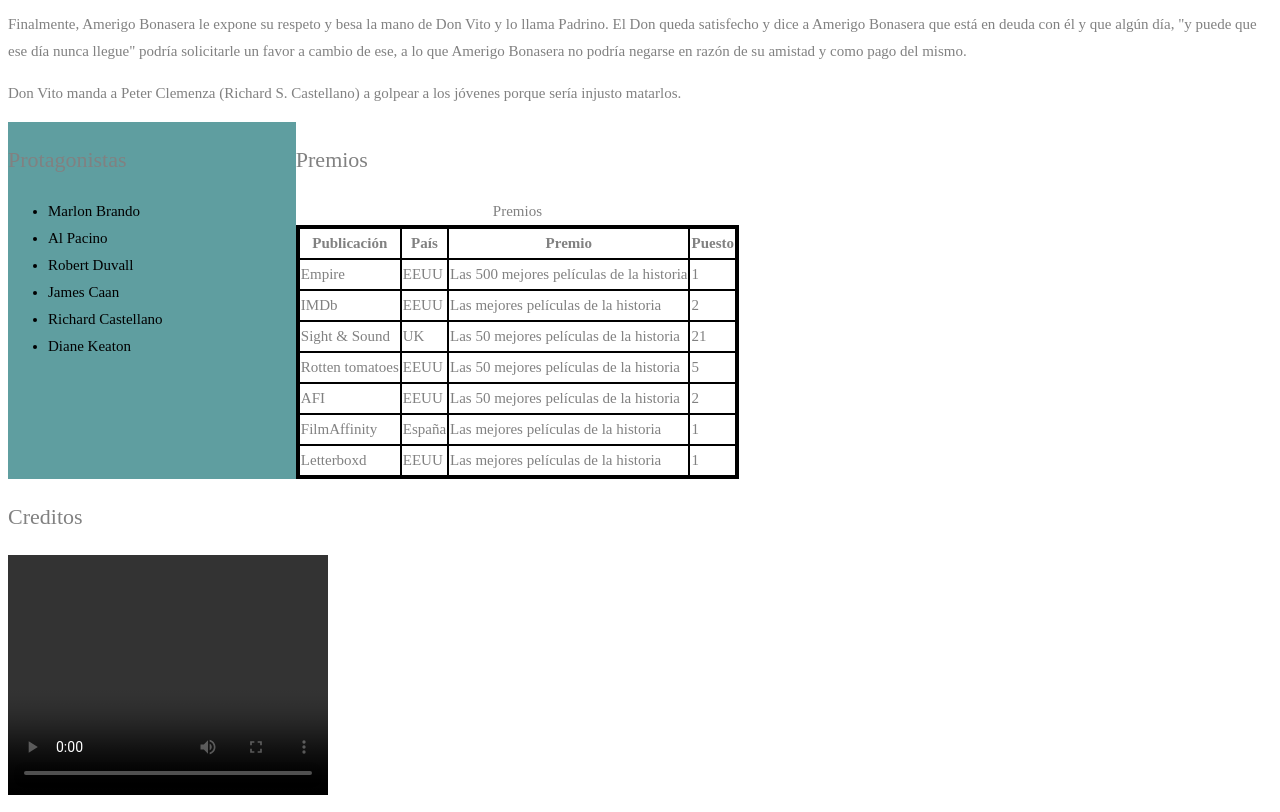
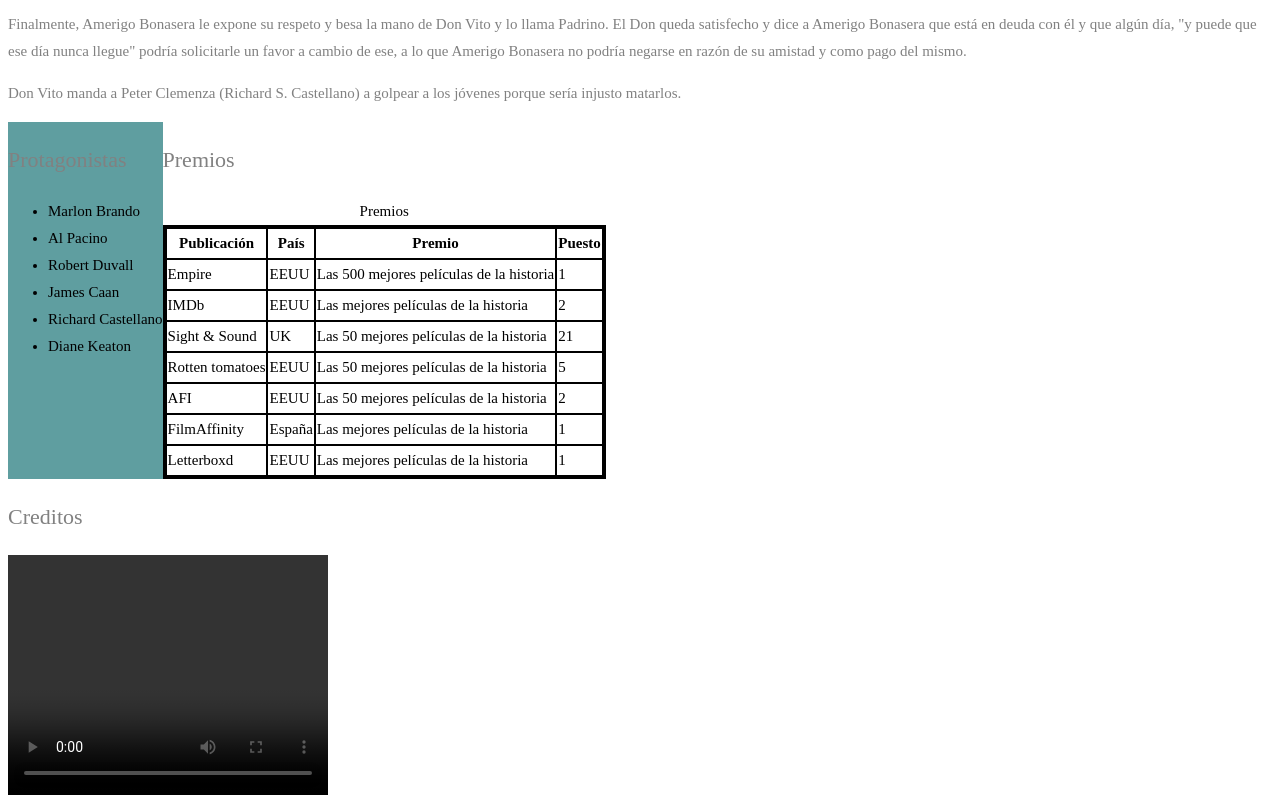
Before and after one commit to uo67609/uo67609.github.io, a plain HTML site: page index.html in a window 1280 px wide. Shown: the part 980-1792 px from the top of the page. Drawn offline with Linux system fonts and the light colour scheme.

Commit message:
intentando expandir las sections del contenedor flex

```diff
--- a/estilo.css
+++ b/estilo.css
@@ -28,13 +28,14 @@ td, tr, th{
 
 }
 #protagonistas{
-      flex-grow: 1;
+      display:block;
        color: black;
        background-color: cadetblue;
 }
 
 #premios{
-    flex-grow: 4;
+    display:block;
+     color:black;
 }
 
 #sinopsis{
```
